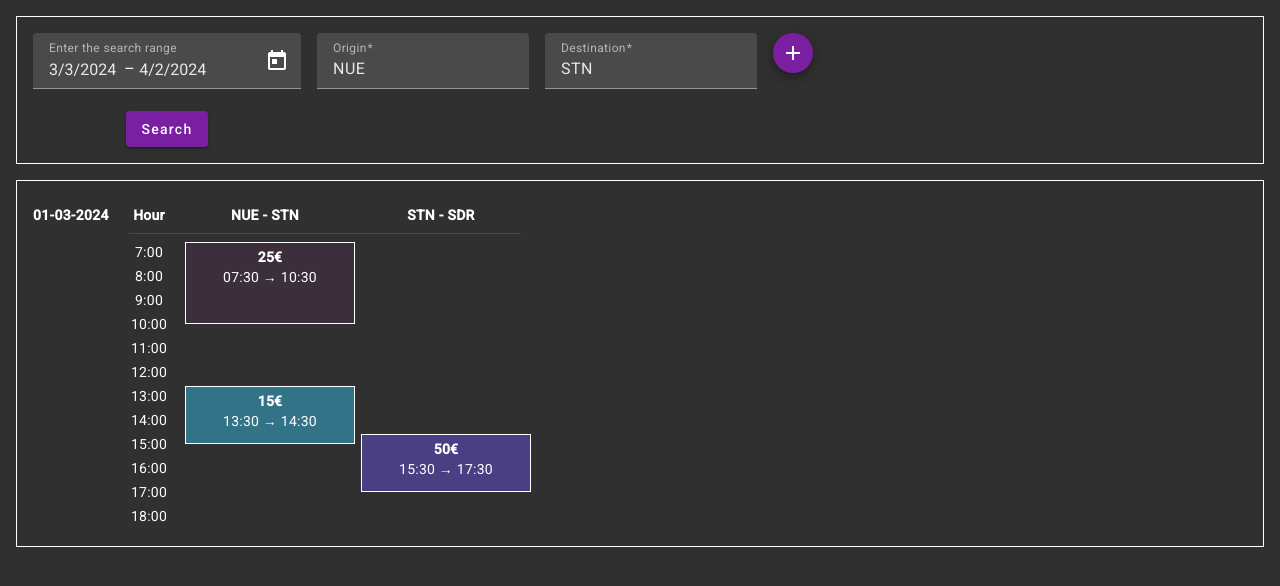
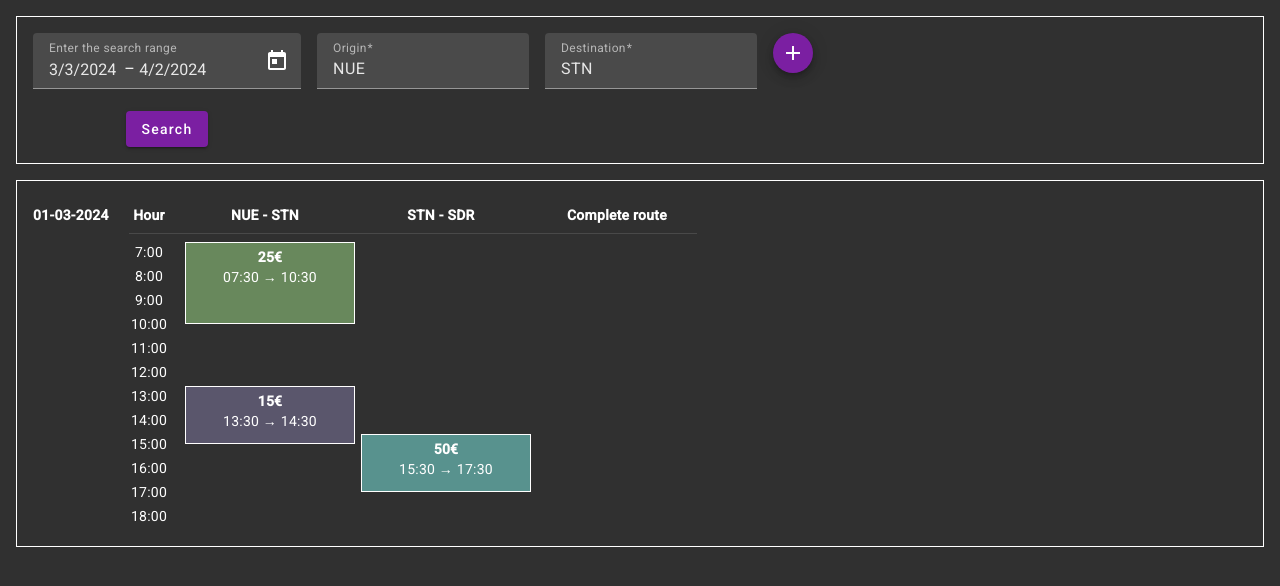
Before and after one commit to nck974/flight-combination-finder, an Angular app in the folder flight-combination-finder-ng/: page / in a window 1280 px wide. Shown: the top 586 px of the page. Built offline with nearby package versions, Linux system fonts and the light colour scheme.

Commit message:
Display the summary in the frontend and fix bugs in the backend

```diff
--- a/flight-combination-finder-ng/src/app/model/flights-response.ts
+++ b/flight-combination-finder-ng/src/app/model/flights-response.ts
@@ -1,6 +1,7 @@
 import { Flight } from "./flight";
+import { Route } from "./route";
 
 export interface FlightsResponse{
     flights: Flight[];
-    availableRoutes: Flight[];
+    availableRoutes: Route[];
 }
--- a/flight-combination-finder-ng/src/app/pages/flight-checker/components/display-flights/display-flights.component.html
+++ b/flight-combination-finder-ng/src/app/pages/flight-checker/components/display-flights/display-flights.component.html
@@ -29,9 +29,9 @@
           {{route.origin}} - {{route.destination}}
         </div>
         }
-        <!-- <div>
-          Summary
-        </div> -->
+        <div class="header-route header">
+          Complete route
+        </div>
       </div>
       <mat-divider class="divider"></mat-divider>
       }
@@ -75,8 +75,26 @@
         }
 
         <!-- Summary -->
-        <!-- <div></div> -->
-        <!-- TODO -->
+        <div class="event-container">
+          @if(flightsByDateAndHour[date.toDateString()+hour]){
+          <!-- Summary of the day -->
+          @for( route of
+          flightsByDateAndHour[date.toDateString()+hour]["summary"]; track route){
+          <div
+            class="event color-{{hourIndex}}-{{$index}} duration-{{route.duration}}">
+            <div class="price">
+              {{route.price}}€
+            </div>
+            <div class="schedule">
+              {{route.departureDate | timeFormat}} →
+              {{route.landingDate | timeFormat}}
+            </div>
+            <br>
+          </div>
+          }
+          }
+        </div>
+
       </div>
       }
 
--- a/flight-combination-finder-ng/src/app/pages/flight-checker/components/display-flights/display-flights.component.scss
+++ b/flight-combination-finder-ng/src/app/pages/flight-checker/components/display-flights/display-flights.component.scss
@@ -85,7 +85,7 @@
 }
 
 // Set height of the duration
-@for $i from 0 through 10 {
+@for $i from 0 through 24 {
     .duration-#{$i} {
         height: $i * 1.5rem;
         transition: height 0.5s ease;
--- a/flight-combination-finder-ng/src/app/pages/flight-checker/components/display-flights/display-flights.component.ts
+++ b/flight-combination-finder-ng/src/app/pages/flight-checker/components/display-flights/display-flights.component.ts
@@ -1,9 +1,10 @@
 import { Component, Input, OnInit } from '@angular/core';
-import {MatDividerModule} from '@angular/material/divider';
+import { MatDividerModule } from '@angular/material/divider';
 import { Flight } from '../../../../model/flight';
 import { FlightQuery } from '../../../../model/flight-query';
 import { DateFormatPipe } from '../../../../shared/pipes/date-format.pipe';
 import { TimeFormatPipe } from '../../../../shared/pipes/time-format.pipe';
+import { Route } from '../../../../model/route';
 
 @Component({
   selector: 'app-display-flights',
@@ -15,10 +16,11 @@ import { TimeFormatPipe } from '../../../../shared/pipes/time-format.pipe';
 export class DisplayFlightsComponent implements OnInit {
   @Input() query?: FlightQuery;
   @Input() flights?: Flight[];
+  @Input() routes?: Route[];
 
   dates: Date[] = [];
   hours = Array.from({ length: 24 }, (_, index) => `${index}`);
-  flightsByDateAndHour: { [date: string]: { [route: string]: Flight[] } } = {};
+  flightsByDateAndHour: { [date: string]: { [route: string]: (Flight[] | Route[]) } } = {};
   dayWithFlight: { [date: string]: boolean } = {};
   dayMinHour: { [date: string]: number } = {};
   dayMaxHour: { [date: string]: number } = {};
@@ -28,8 +30,8 @@ export class DisplayFlightsComponent implements OnInit {
       console.log("On init:")
       console.log(this.query);
     }
-    if (this.flights) {
-      this.groupFlightsByDateAnHour(this.flights);
+    if (this.flights && this.routes) {
+      this.groupFlightsByDateAnHour(this.flights, this.routes);
       this.sortAndFilterDates();
     }
   }
@@ -41,12 +43,46 @@ export class DisplayFlightsComponent implements OnInit {
     return 0
   }
 
-  groupFlightsByDateAnHour(flights: Flight[]): void {
-    // Reset fields
-    this.flightsByDateAndHour = {};
-    this.dayWithFlight = {};
+  private initializeDayData(dateTimeKey: string, route: string): void {
+    if (!this.flightsByDateAndHour[dateTimeKey]) {
+      this.flightsByDateAndHour[dateTimeKey] = {};
+    }
+    if (!this.flightsByDateAndHour[dateTimeKey][route]) {
+      this.flightsByDateAndHour[dateTimeKey][route] = [];
+    }
+  }
 
-    // Loop through all flights and save the flights
+  private setFlightTimeBoundaries(flight: Flight, route: string): void {
+    const dateKey = `${flight.departureDate.toDateString()}`;
+
+    let departureHour = flight.departureDate.getHours();
+    if ((!this.dayMinHour[dateKey] && this.dayMinHour[dateKey] !== 0) || this.dayMinHour[dateKey] > departureHour) {
+      console.log(`Overwriting ${dateKey} which was ${this.dayMinHour[dateKey]} with ${departureHour}`);
+      this.dayMinHour[dateKey] = departureHour;
+    }
+
+    let landingHour = flight.landingDate.getHours() + 1; // Add one to give room for half hours
+
+    // Handle scenario of multi-day flights
+    if (flight.landingDate.getDay() != flight.departureDate.getDay()) {
+      const landingDateKey = `${flight.landingDate.toDateString()}`;
+      console.log(`Setting with ${landingDateKey} hour ${landingHour}`);
+
+      this.dayMinHour[landingDateKey] = 0;
+      if (!this.dayMaxHour[landingDateKey] || this.dayMaxHour[landingDateKey] < landingHour) {
+        this.dayMaxHour[landingDateKey] = landingHour;
+      }
+      this.dayMaxHour[dateKey] = 23;
+    }
+    else if (!this.dayMaxHour[dateKey] || this.dayMaxHour[dateKey] < landingHour) {
+      console.log(`Setting with ${dateKey} max-hour ${landingHour}`);
+      this.dayMaxHour[dateKey] = landingHour;
+    } else {
+      console.log(`Not setting in ${dateKey} (${route}) max-hour ${landingHour}`);
+    }
+  }
+
+  private groupFlights(flights: Flight[]): void {
     for (const flight of flights) {
 
       // Save date
@@ -55,41 +91,13 @@ export class DisplayFlightsComponent implements OnInit {
 
       // Set keys
       const dateTimeKey = `${flight.departureDate.toDateString()}${flight.departureDate.getHours()}`;
-      const dateKey = `${flight.departureDate.toDateString()}`;
       const route = `${flight.origin}-${flight.destination}`;
 
-      // Initialize data
-      if (!this.flightsByDateAndHour[dateTimeKey]) {
-        this.flightsByDateAndHour[dateTimeKey] = {};
-      }
-      if (!this.flightsByDateAndHour[dateTimeKey][route]) {
-        this.flightsByDateAndHour[dateTimeKey][route] = [];
-      }
+      // Initialize data if does not exist
+      this.initializeDayData(dateTimeKey, route);
 
-      let departureHour = flight.departureDate.getHours();
-      if (!this.dayMinHour[dateKey] || this.dayMinHour[dateTimeKey] > departureHour) {
-        this.dayMinHour[dateKey] = departureHour
-      }
-
-      let landingHour = flight.landingDate.getHours() + 1; // Add one to give room for half hours
-
-      // Handle scenario of multi-day flights
-      if (flight.landingDate.getDay() != flight.departureDate.getDay()) {
-        console.log(`Setting with ${flight.landingDate.toDateString()} hour ${landingHour}`);
-
-        this.dayMinHour[flight.landingDate.toDateString()] = 0;
-        if (!this.dayMaxHour[flight.landingDate.toDateString()] || this.dayMaxHour[flight.landingDate.toDateString()] < landingHour) {
-          this.dayMaxHour[flight.landingDate.toDateString()] = landingHour;
-        }
-        this.dayMaxHour[dateKey] = 23;
-      }
-      else if (!this.dayMaxHour[dateKey] || this.dayMaxHour[dateKey] < landingHour) {
-        console.log(`Setting with ${dateKey} max-hour ${landingHour}`);
-        this.dayMaxHour[dateKey] = landingHour;
-      } else {
-        console.log(`Not setting in ${dateKey} (${route}) max-hour ${landingHour}`);
-
-      }
+      // Write the limits of min departure and max landing
+      this.setFlightTimeBoundaries(flight, route)
 
       // Save data
       this.flightsByDateAndHour[dateTimeKey][route].push(flight);
@@ -97,6 +105,33 @@ export class DisplayFlightsComponent implements OnInit {
       // Save also the landing date for multi-day flights
       this.dayWithFlight[flight.landingDate.toDateString()] = true;
     }
+  }
+
+  private groupRoutes(routes: Route[]): void {
+    for (const availableRoute of routes) {
+
+      // Set keys
+      const dateTimeKey = `${availableRoute.departureDate.toDateString()}${availableRoute.departureDate.getHours()}`;
+      const route = "summary";
+
+      // Initialize data if does not exist
+      this.initializeDayData(dateTimeKey, route);
+
+      // Save data
+      this.flightsByDateAndHour[dateTimeKey][route].push(availableRoute as Flight);
+    }
+  }
+
+  groupFlightsByDateAnHour(flights: Flight[], routes: Route[]): void {
+    // Reset fields
+    this.flightsByDateAndHour = {};
+    this.dayWithFlight = {};
+
+    // Loop through all flights and save the flights
+    this.groupFlights(flights);
+    this.groupRoutes(routes);
+
+
     console.log("this.flightsByDateAndHour");
     console.log(this.flightsByDateAndHour)
     console.log("this.dayMinHour");
@@ -106,6 +141,8 @@ export class DisplayFlightsComponent implements OnInit {
   }
 
 
+  /// All dates obtained from the landing and departure of the flights have to be sorted and
+  /// filtered to have an array of dates which only contains the relevant days to be displayed
   sortAndFilterDates() {
     // Remove the duplicates
     this.dates = this.dates.filter((date, index, self) =>
@@ -121,6 +158,8 @@ export class DisplayFlightsComponent implements OnInit {
   }
 
 
+  /// In order not to display all hours which do not have relevant content get the range of all
+  /// all hours between the given limits
   getHoursRange(start: number, end: number): number[] {
     return Array.from({ length: end - start + 1 }, (_, index) => start + index);
   }
--- a/flight-combination-finder-ng/src/app/pages/flight-checker/flight-checker.component.html
+++ b/flight-combination-finder-ng/src/app/pages/flight-checker/flight-checker.component.html
@@ -6,5 +6,5 @@
     <mat-spinner color="red"></mat-spinner>
 </div>
 }@else {
-<app-display-flights [flights]="flights" [query]="query"></app-display-flights>
+<app-display-flights [flights]="flights" [query]="query" [routes]="routes"></app-display-flights>
 }
--- a/flight-combination-finder-ng/src/app/pages/flight-checker/flight-checker.component.ts
+++ b/flight-combination-finder-ng/src/app/pages/flight-checker/flight-checker.component.ts
@@ -6,6 +6,7 @@ import { Flight } from '../../model/flight';
 import { FlightQuery } from '../../model/flight-query';
 import { Subscription, finalize } from 'rxjs';
 import { MatProgressSpinnerModule } from '@angular/material/progress-spinner';
+import { Route } from '../../model/route';
 
 @Component({
   selector: 'app-flight-checker',
@@ -35,6 +36,7 @@ export class FlightCheckerComponent implements OnDestroy {
     startDate: new Date(2024, 2, 1),
     endDate: new Date(2024, 2, 3),
   };
+  routes?: Route[] = []
   flights?: Flight[] = [
     {
       id: 1,
@@ -88,6 +90,7 @@ export class FlightCheckerComponent implements OnDestroy {
         (response) => {
           console.log("Displaying new flights...");
           this.flights = response.flights;
+          this.routes = response.availableRoutes;
         }
       );
   }
--- a/flight-combination-finder-ng/src/app/shared/services/flights.service.ts
+++ b/flight-combination-finder-ng/src/app/shared/services/flights.service.ts
@@ -4,6 +4,8 @@ import { Observable, map, tap } from 'rxjs';
 import { Flight } from '../../model/flight';
 import { FlightQuery } from '../../model/flight-query';
 import { environment } from '../../../environment/environment';
+import { FlightsResponse } from '../../model/flights-response';
+import { Route } from '../../model/route';
 
 @Injectable({
   providedIn: 'root'
@@ -15,43 +17,68 @@ export class FlightsService {
 
   constructor(private httpClient: HttpClient) { }
 
+  private calculateFlightDuration(departureDate: Date, landingDate: Date): number {
+    let landingHour = landingDate.getHours();
+    let departureHour = departureDate.getHours();
+
+    let duration = 0;
+    // Normal time difference
+    if (departureHour <= landingHour) {
+      duration = landingHour - departureHour;
+    }
+    // Multi day flights
+    else {
+      duration = landingHour + 24 - departureHour;
+    }
+    // Round up if not sharp to the minute
+    if (departureDate.getMinutes() > 0) {
+      duration = duration + 1;
+    }
+
+    // Prevent no duration flights as the text can not be read
+    if (duration < 1){
+      duration = 1;
+    }
+
+    return duration;
+  }
+
   // Ge the hours duration as an integer rounded to the top
   private setFlightDuration(flights: Flight[]): Flight[] {
     flights.map(flight => {
       flight.departureDate = new Date(flight.departureDate);
       flight.landingDate = new Date(flight.landingDate);
-      let landingHour = flight.landingDate.getHours();
-      let departureHour = flight.departureDate.getHours();
-
-      // Normal time difference
-      if (departureHour <= landingHour) {
-        flight.duration = landingHour - departureHour;
-      }
-      // Multi day flights
-      else {
-        flight.duration = landingHour + 24 - departureHour;
-      }
-
-      // Round up if not sharp to the minute
-      if (flight.departureDate.getMinutes() > 0) {
-        flight.duration = flight.duration + 1;
-      }
-
+      flight.duration = this.calculateFlightDuration(flight.departureDate, flight.landingDate);
       return flight;
     })
     return flights;
   }
 
-  getFlights(query: FlightQuery): Observable<Flight[]> {
+  private setRoutesDuration(routes: Route[]): Route[] {
+    routes.map(route => {
+      route.departureDate = new Date(route.departureDate);
+      route.landingDate = new Date(route.landingDate);
+      route.duration = this.calculateFlightDuration(route.departureDate, route.landingDate);
+      return route;
+    })
+    return routes;
+  }
+
+  getFlights(query: FlightQuery): Observable<FlightsResponse> {
 
     let data = JSON.stringify(query);
     const headers = new HttpHeaders({ 'Content-Type': 'application/json; charset=utf-8' });
 
-    return this.httpClient.post<Flight[]>(this.url, data, { headers: headers })
+    return this.httpClient.post<FlightsResponse>(this.url, data, { headers: headers })
       .pipe(
-        map((flights) => {
-          const mappedFlights: Flight[] = flights.map((flight) => ({ ...flight }));
-          return this.setFlightDuration(mappedFlights);
+        map((response) => {
+          const flights: Flight[] = response.flights.map((flight) => ({ ...flight }));
+          response.flights = this.setFlightDuration(flights);
+
+          const availableRoutes: Route[] = response.availableRoutes.map((route) => ({ ...route }));
+          response.availableRoutes = this.setRoutesDuration(availableRoutes);
+
+          return response;
         }),
         tap((flights) => console.log(flights)),
         // catchError(this.errorHandler.handleError<Page<Item>>("getItems", this.createEmptyPage()
```
Also changed, not shown: 2 other files (tests, documents, lock files or other folders).
